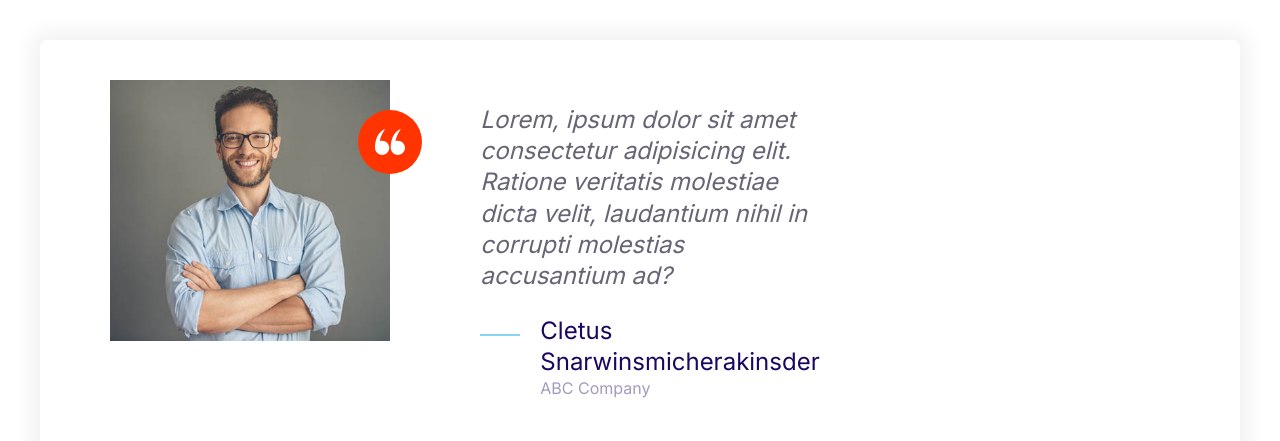
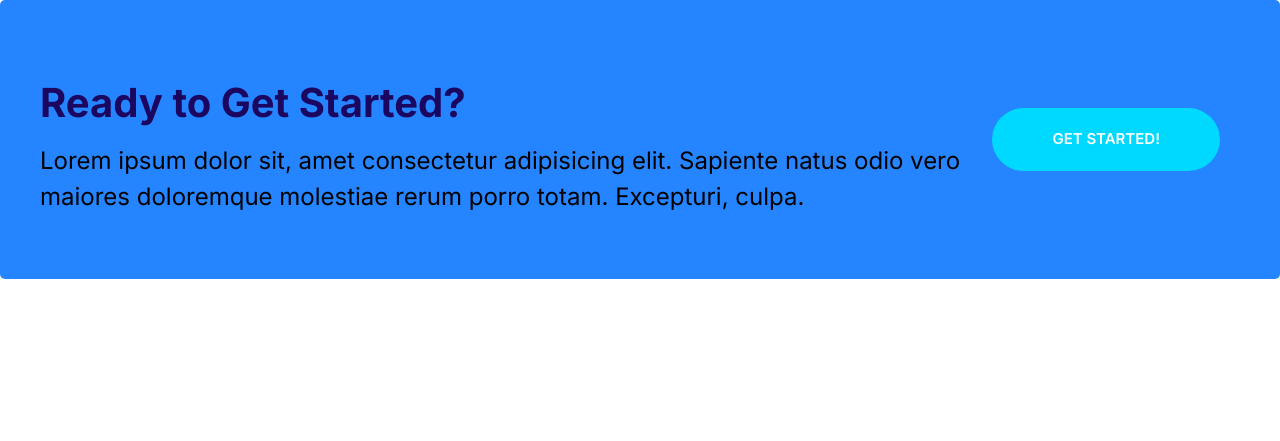
Before and after one commit to whyDoILoveThis/First-Web-Project-Moshified-, a plain HTML site: page index.html in a window 1280 px wide. Drawn offline with Linux system fonts and the light colour scheme.

Commit message:
Build Callout Component

```diff
--- a/css/style.css
+++ b/css/style.css
@@ -190,6 +190,11 @@ p {
     text-decoration: 0;
     text-transform: uppercase;
     transition: background 0.12s;
+}
+
+.btn--stretched {
+    padding-left: 6rem;
+    padding-right: 6rem;
 }
 
 .btn--primary {
@@ -449,7 +454,7 @@ p {
 }
 
 @media screen and (min-width: 1024px) {
-    .grid--cols-2 {
+    .grid--cols-3 {
         grid-template-columns: repeat(3, 1fr);
     }
 }
@@ -485,3 +490,37 @@ p {
         margin-left: 6rem;
     }
 }
+
+/* Callouts */
+.callout {
+    padding: 4rem;
+    border-radius: 5px;
+}
+
+.callout--primary {
+    background: var(--color-primary);
+}
+
+.callout__content {
+    text-align: center;
+}
+
+.callout .btn {
+    justify-self: center;
+    align-self: center;
+}
+
+@media screen and (min-width: 768px) {
+    .callout__content {
+        text-align: left;
+    }
+
+    .callout .btn {
+        margin: 0 2rem;
+        justify-self: start;
+    }
+
+    .callout .grid--cols-2 {
+        grid-template-columns: 1fr auto;
+    }
+}
--- a/index.html
+++ b/index.html
@@ -14,39 +14,18 @@
 
     <title>Smithified.com</title>
   </head>
-  <body style="padding: 4rem">
-    <div class="card testimonial">
+  <body>
+    <div class="callout callout--primary">
       <div class="grid grid--cols-2">
-        <div class="testimonial__image">
-          <span class="icon-container icon-container--accent">
-            <svg class="icon icon--small icon--white">
-              <use href="css/images/icon-sprite-sheet.svg#quotes"></use>
-            </svg>
-          </span>
-          <img src="/css/images/testimonial.jpg" alt="A satisfied customer" />
+        <div class="callout__content">
+          <h2 class="callout__heading">Ready to Get Started?</h2>
+          <p>
+            Lorem ipsum dolor sit, amet consectetur adipisicing elit. Sapiente
+            natus odio vero maiores doloremque molestiae rerum porro totam.
+            Excepturi, culpa.
+          </p>
         </div>
-        <blockquote class="quote">
-          <p class="quote___text">
-            Lorem, ipsum dolor sit amet consectetur adipisicing elit. Ratione
-            veritatis molestiae dicta velit, laudantium nihil in corrupti
-            molestias accusantium ad?
-          </p>
-          <footer>
-            <div class="media">
-              <div class="media__image">
-                <svg class="icon icon--primary quote__line">
-                  <use href="css/images/icon-sprite-sheet.svg#line"></use>
-                </svg>
-              </div>
-              <div class="media__body">
-                <h3 class="media__title quote__author">
-                  Cletus Snarwinsmicherakinsder
-                </h3>
-                <p class="quote__company">ABC Company</p>
-              </div>
-            </div>
-          </footer>
-        </blockquote>
+        <a href="" class="btn btn--stretched btn--secondary">Get Started!</a>
       </div>
     </div>
   </body>
```
Also changed, not shown: css/components/callout.html (added, +13 -0 lines).
